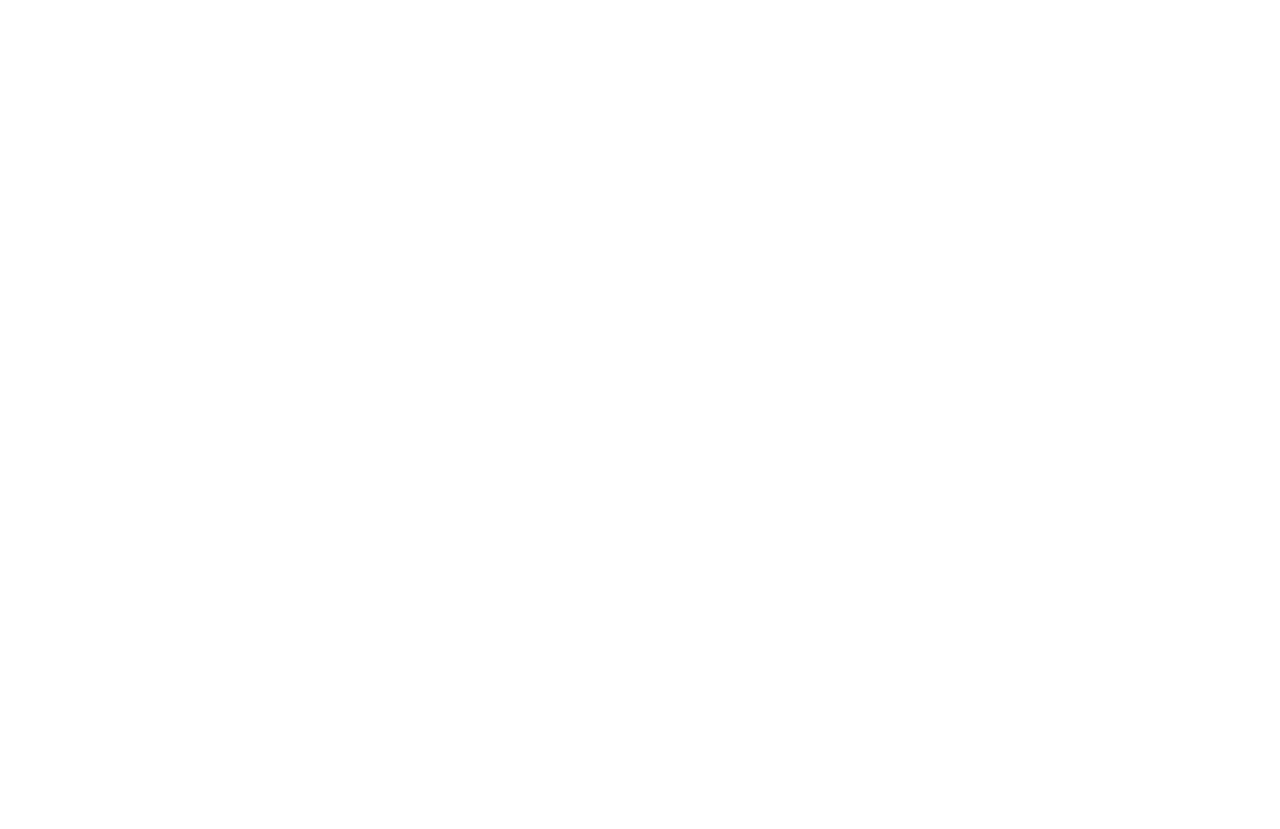
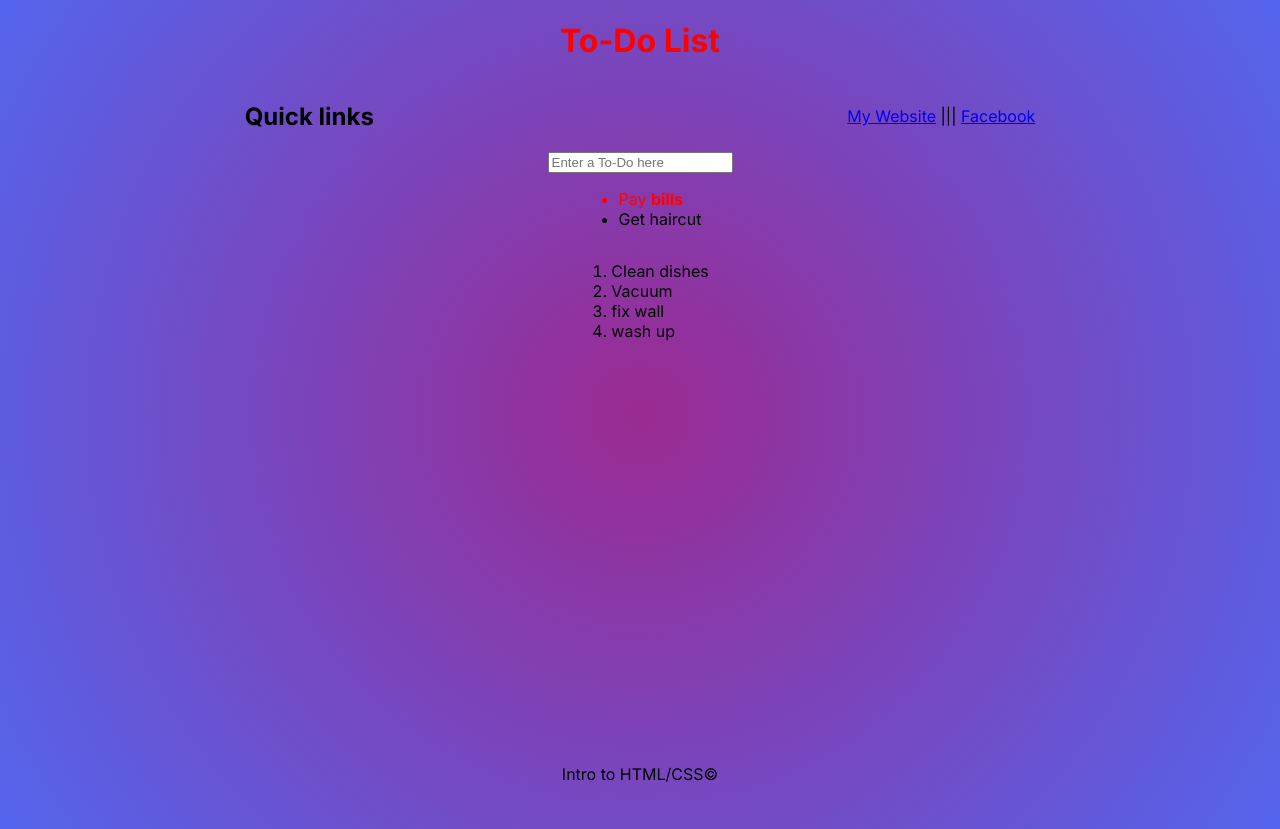
Before and after one commit to kearmododragon/weekly-work-2025, a plain HTML site: page Intro_to_html/index.html in a window 1280 px wide. Before the commit the page ends 800 px from the top, so only its background shows below. Drawn offline with Linux system fonts and the light colour scheme.

Commit message:
finished intro to CSS

```diff
--- a/Intro_to_html/JS/app.js
+++ b/Intro_to_html/JS/app.js
@@ -0,0 +1 @@
+console.log("Hello world")
--- a/Intro_to_html/css/style.css
+++ b/Intro_to_html/css/style.css
@@ -0,0 +1,34 @@
+body {
+    background: #9b2a92;
+    background: radial-gradient(circle,rgba(155, 42, 146, 1) 0%, rgba(83, 101, 237, 1) 100%);
+    height: 100vh;
+    font-family: "Inter", sans-serif;
+}
+h1{
+    color: red;
+    text-align: center;
+}
+nav{
+    display: flex;
+    justify-content: space-around;
+}
+main{
+    display: flex;
+    justify-content: center;
+    flex-direction: column;
+    align-items: center;
+
+}
+.nav-links{
+    margin: auto 0;
+}
+#high-priority{
+    color: red
+}
+footer{
+    position: absolute;
+    bottom: 0;
+    width: 100%;
+    left: 0%;
+    text-align: center;
+}
--- a/Intro_to_html/index.html
+++ b/Intro_to_html/index.html
@@ -4,9 +4,46 @@
     <meta charset="UTF-8">
     <meta http-equiv="X-UA-Compatible" content="IE=edge">
     <meta name="viewport" content="width=device-width, initial-scale=1.0">
-    <title>Document</title>
+    <link rel="preconnect" href="https://fonts.googleapis.com">
+    <link rel="preconnect" href="https://fonts.gstatic.com" crossorigin>
+    <link href="https://fonts.googleapis.com/css2?family=Inter:ital,opsz,wght@0,14..32,100..900;1,14..32,100..900&display=swap" rel="stylesheet">
+    <link rel="stylesheet" href="css/style.css">
+    <script defer src="JS/app.js"></script>
+    <title>Intro to css</title>
 </head>
 <body>
+    <header>
+        <h1>To-Do List</h1>
+    </header>
+    <nav>
+        <h2>Quick links</h2>
+        <div class="nav-links">
+            <a href="www.kearmododragon.com">My Website</a>
+            |||
+            <a href="www.kearmododragon.com">Facebook</a>
+    </div>
+    </nav>
+    <main>
+        <form action="">
+            <input type="text" placeholder="Enter a To-Do here">
+        </form>
+        <ul>
+            <li id="high-priority">Pay <strong>bills</strong></li>
 
+
+
+
+            <li>Get haircut</li>
+        </ul>
+        <ol>
+            <li class="house-related">Clean dishes</li>
+            <li class="house-related">Vacuum</li>
+            <li class="house-related">fix wall</li>
+            <li class="house-related">wash up</li>
+        </ol>
+    </main>
+    <footer>
+        <p>Intro to HTML/CSS©</p>
+    </footer>
 </body>
 </html>
```
Also changed, not shown: Intro_to_html/css/app.js (deleted).
